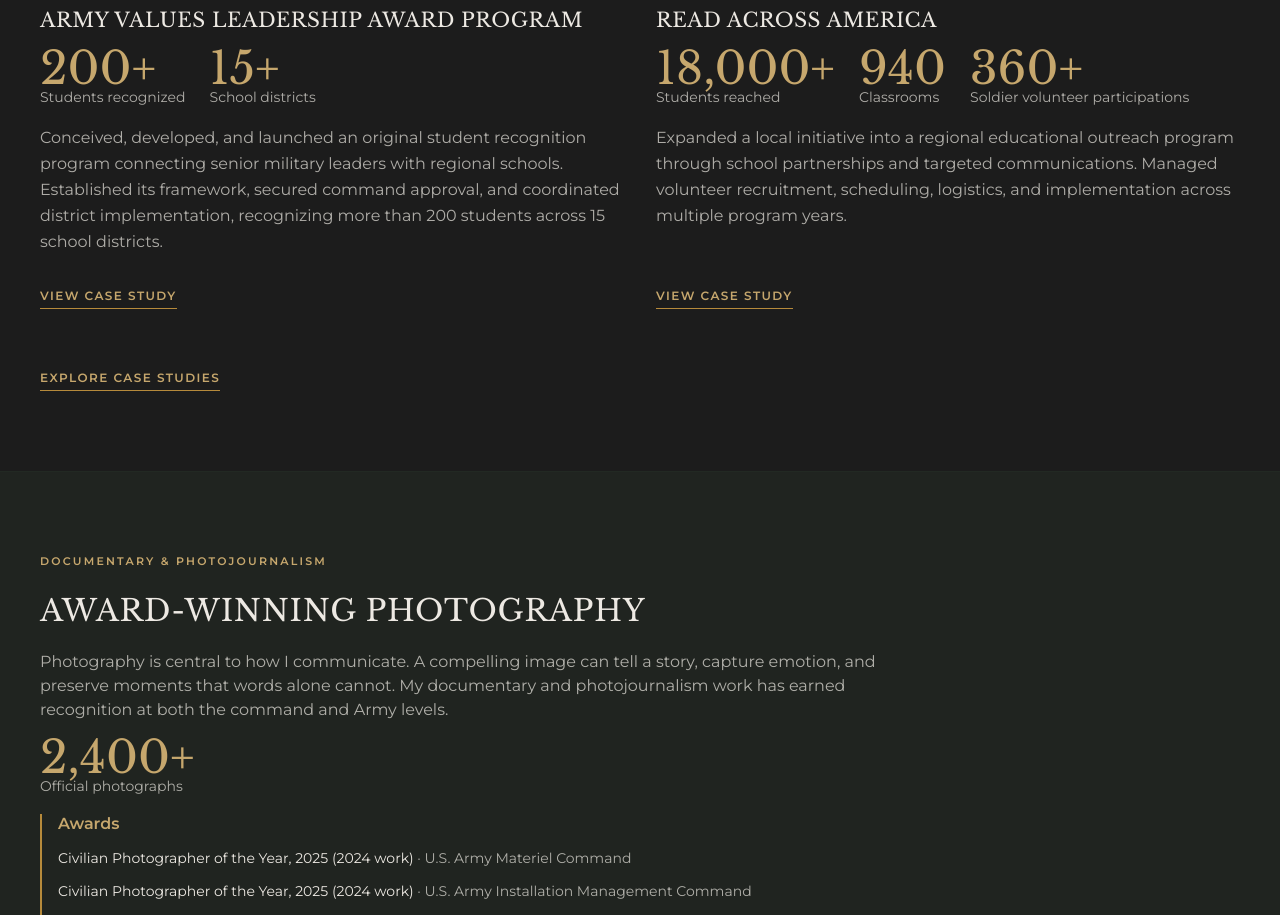
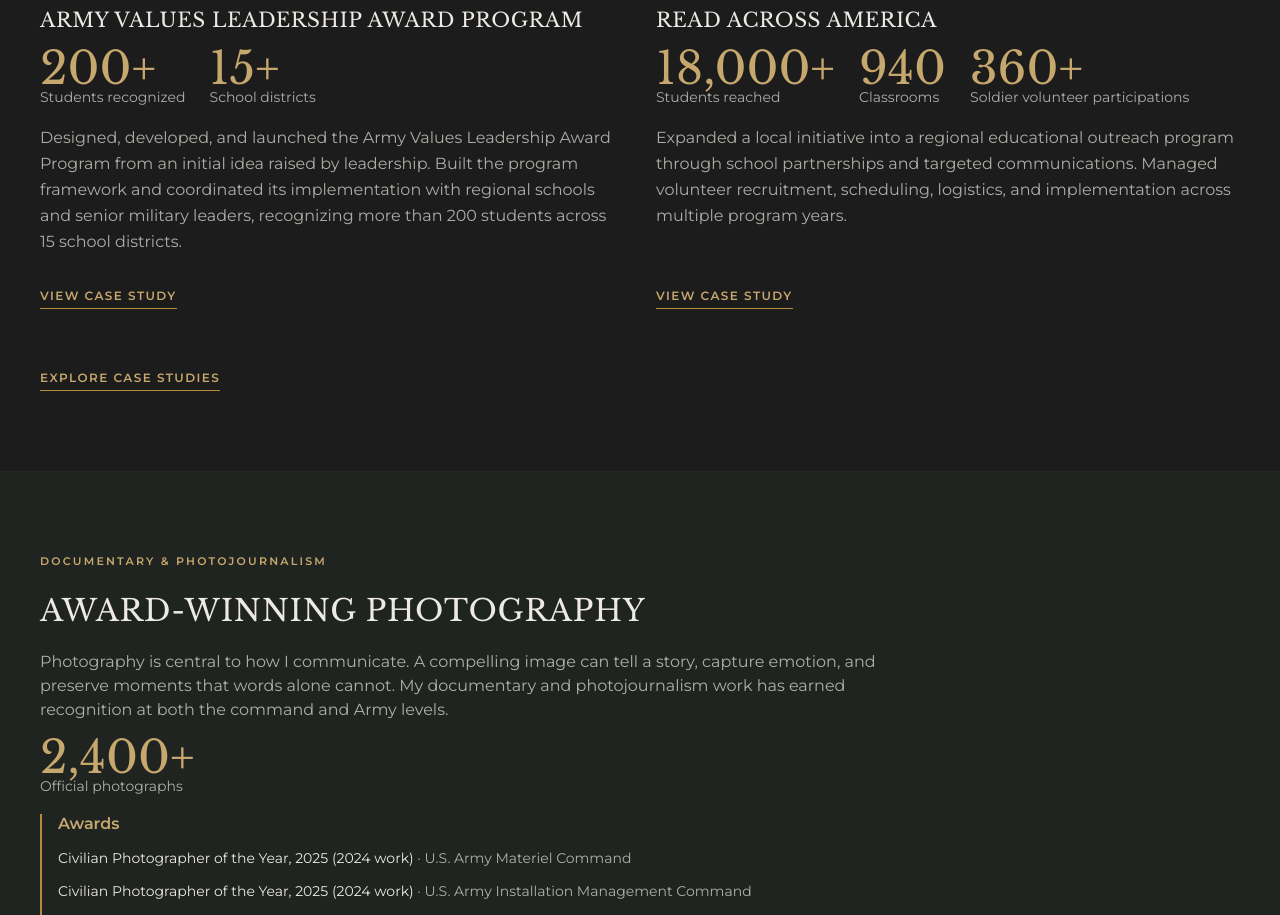
Before and after one commit to TheOddPhoenix/AmandaLSullivan, a website: page index.html in a window 1280 px wide. Shown: the part 1500-2415 px from the top of the page. Drawn offline with nearby package versions, Linux system fonts and the light colour scheme.

Commit message:
Clarify Leadership Award origin and live tracker development

```diff
--- a/index.html
+++ b/index.html
@@ -154,7 +154,7 @@
             <p class="text-[11px] font-semibold text-lightGold uppercase tracking-wider">COMMUNITY ENGAGEMENT</p>
             <h3 class="text-xl font-semibold text-warmIvory leading-snug">Army Values Leadership Award Program</h3>
             <dl class="flex flex-wrap gap-x-6 gap-y-3"><div><dt class="text-xs text-mutedIvory mt-1">Students recognized</dt><dd class="font-serif text-2xl text-lightGold order-first">200+</dd></div><div><dt class="text-xs text-mutedIvory mt-1">School districts</dt><dd class="font-serif text-2xl text-lightGold order-first">15+</dd></div></dl>
-            <p class="text-sm text-mutedIvory leading-relaxed">Conceived, developed, and launched an original student recognition program connecting senior military leaders with regional schools. Established its framework, secured command approval, and coordinated district implementation, recognizing more than 200 students across 15 school districts.</p>
+            <p class="text-sm text-mutedIvory leading-relaxed">Designed, developed, and launched the Army Values Leadership Award Program from an initial idea raised by leadership. Built the program framework and coordinated its implementation with regional schools and senior military leaders, recognizing more than 200 students across 15 school districts.</p>
             <div class="mt-auto pt-2"><a href="/community-relations/#leadership-award" class="inline-block text-xs font-semibold text-lightGold hover:text-warmIvory tracking-[0.12em] uppercase border-b border-antiqueGold pb-1">VIEW CASE STUDY</a></div>
           </article><article class="flex flex-col gap-5 min-w-0">
             <img src="/assets/images/responsive/photo-read-across-america-960.webp" alt="Soldier volunteer reading to elementary school students." class="w-full aspect-[3/2] object-cover" loading="lazy"  width="2250" height="1500" decoding="async" srcset="/assets/images/responsive/photo-read-across-america-480.webp 480w, /assets/images/responsive/photo-read-across-america-960.webp 960w, /assets/images/responsive/photo-read-across-america-1600.webp 1600w" sizes="(min-width: 1280px) 440px, (min-width: 768px) 50vw, 100vw" />
```
